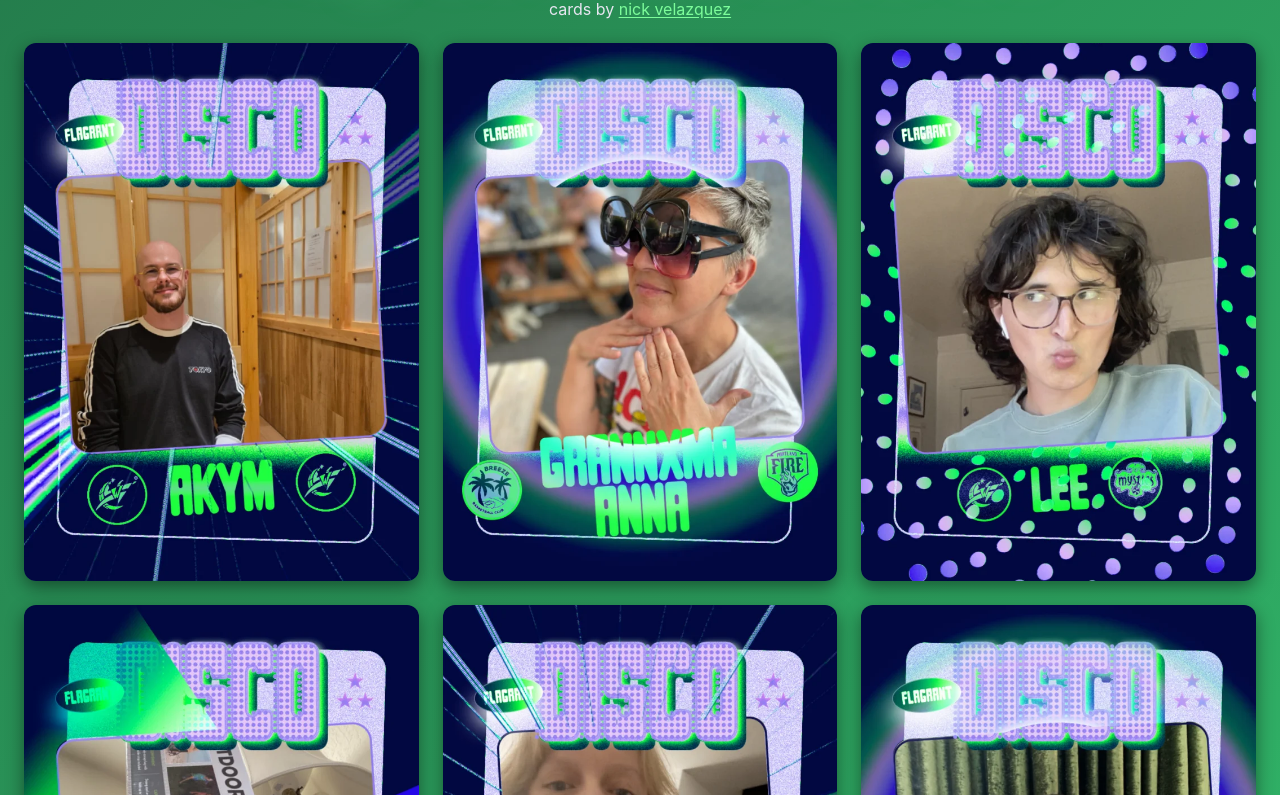
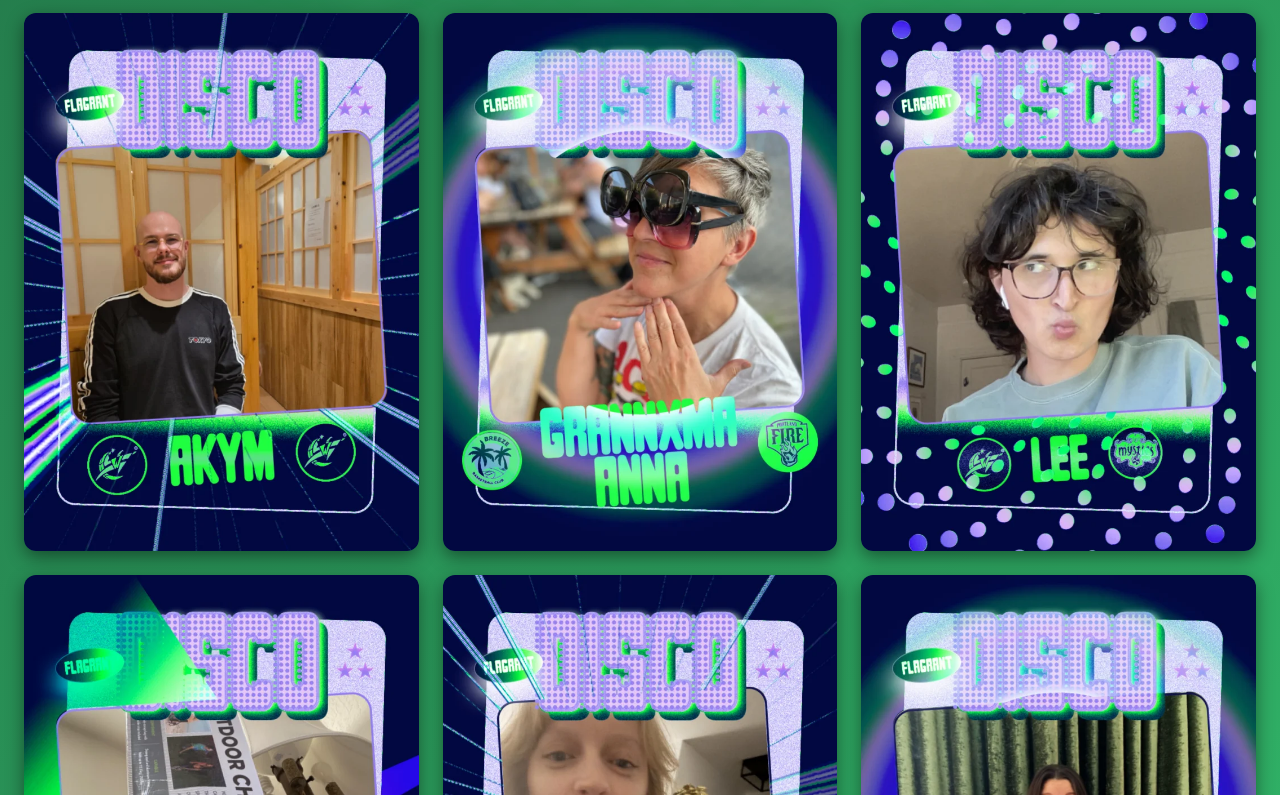
Before and after one commit to jhenthorn/cards, a plain HTML site: page index.html in a window 1280 px wide. Shown: the part 140-935 px from the top of the page. Drawn offline with Linux system fonts and the light colour scheme.

Commit message:
Revert "Add subtitle crediting Nick Velazquez with link"
This reverts commit f81e00fde1522cc98d801d35a081f613d044d6ba.

```diff
--- a/index.html
+++ b/index.html
@@ -10,7 +10,6 @@
 <body>
 <header class="site-header">
   <h1>Flagrant Disco Cards</h1>
-  <p class="subtitle">cards by <a href="https://www.nickvelazquez.com/" target="_blank" rel="noopener">nick velazquez</a></p>
 </header>
 <main id="grid" class="grid" aria-label="Trading card gallery"></main>
 <script src="app.js"></script>
--- a/styles.css
+++ b/styles.css
@@ -64,23 +64,6 @@ body {
   }
 }
 
-.subtitle {
-  margin: 0.6rem 0 0;
-  color: #e6e6f0;
-  font-size: 1rem;
-}
-
-.subtitle a {
-  color: var(--accent);
-  text-decoration: underline;
-  text-underline-offset: 2px;
-}
-
-.subtitle a:hover,
-.subtitle a:focus-visible {
-  color: #d9a8ff;
-}
-
 .grid {
   display: grid;
   grid-template-columns: repeat(auto-fill, minmax(320px, 1fr));
```
